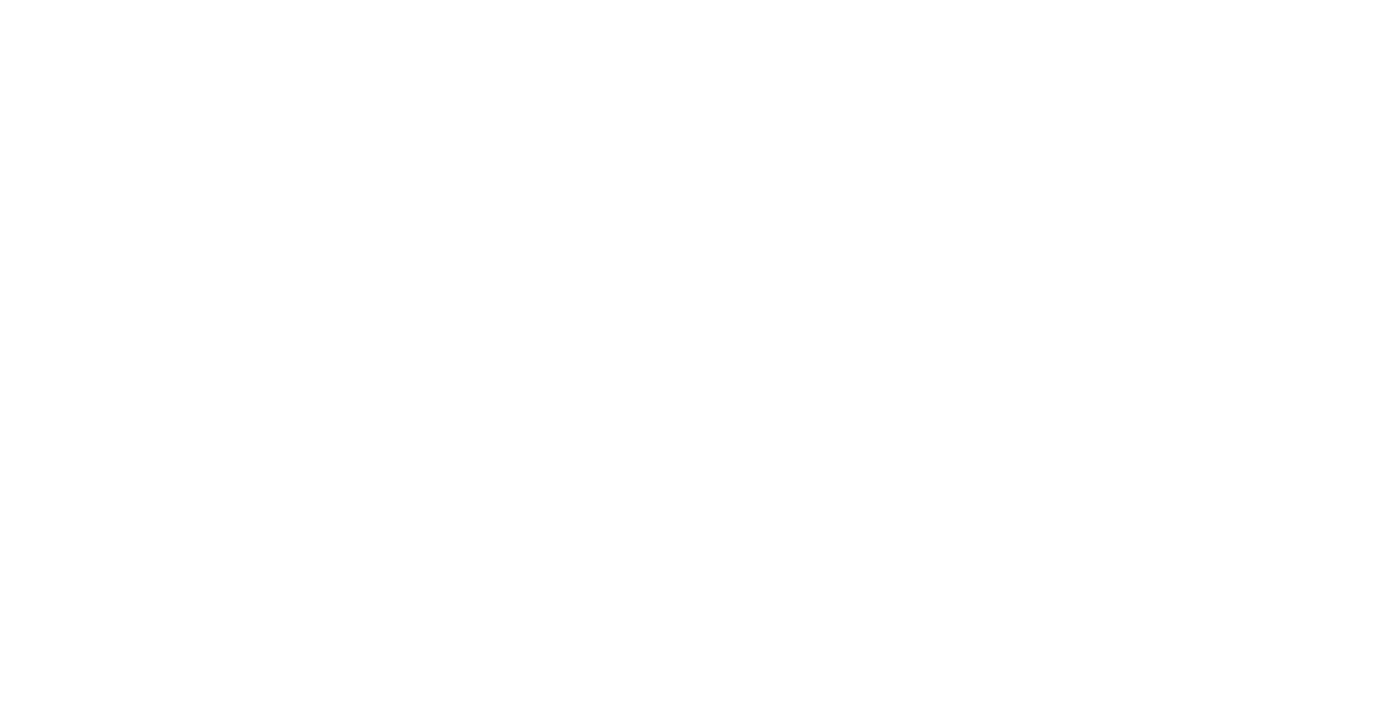
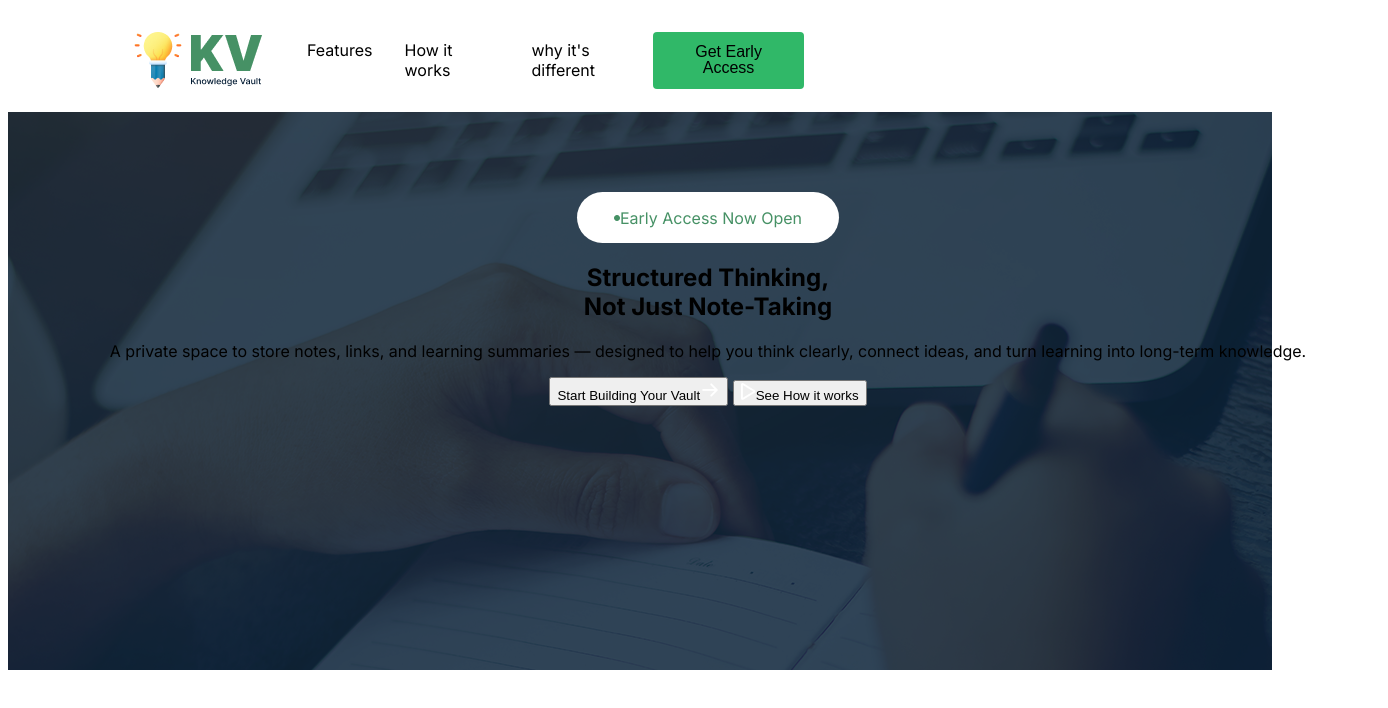
Before and after one commit to SadiaIslamDia/Assignment01-PH, a plain HTML site: page index.html in a window 1280 px wide. Shown: the whole page, 1388 px wide, since content can reach past the window. Drawn offline with Linux system fonts and the light colour scheme.

Commit message:
feat: implement hero banner section

```diff
--- a/index.html
+++ b/index.html
@@ -4,8 +4,60 @@
     <meta charset="UTF-8">
     <meta name="viewport" content="width=device-width, initial-scale=1.0">
     <title>assignment: 01</title>
+            <link rel="preconnect" href="https://fonts.googleapis.com">
+<link rel="preconnect" href="https://fonts.gstatic.com" crossorigin>
+<link href="https://fonts.googleapis.com/css2?family=Inter:ital,opsz,wght@0,14..32,100..900;1,14..32,100..900&display=swap" rel="stylesheet">
+
+  <link   rel="stylesheet" href="style.css">
+
 </head>
-<body>
+<body class="font-inter" >
+    <!-- Top Navigation-->
+     <header class="nav-cont">
+
+        <nav class="nav-menu">
+            <div class="nav-logo">
+                <img src="assets/logo-navbar.png">
+            </div>
+
+
+
+
+        <ul class="menu">
+            <li>Features</li>
+            <li>How it works</li>
+            <li>why it's different</li>
+
+        </ul>
+        <div class="nav-btn">
+            <button>Get Early Access</button>
+        </div>
+
+
+
+         </nav>
+            </header>
+
+         <section class="hero-section">
+            <div class="hero-cont">
+                <div class="hero-badge">
+                   <img src="assets/EA-batch.png"><span>Early Access Now Open
+                </span></div>
+                <h1 class="hero-title">Structured Thinking,<br>
+                <span class="hero-title2">Not Just Note-Taking</span>
+                </h1>
+                <p>A private space to store notes, links, and learning summaries — designed to
+help you think clearly, connect ideas, and turn learning into long-term knowledge.</p>
+<div class="hero-btn">
+    <button class="h-btn1">Start Building Your Vault<img src="assets/ArrowRight.png"></button>
+    <button class="h-btn2"><img src="assets/h-btn2-play.png">See How it works</button>
+</div>
+
+
+
+            </div>
+
+         </section>
 
 </body>
 </html>
--- a/style.css
+++ b/style.css
@@ -0,0 +1,80 @@
+
+.font-inter {
+  font-family: "Inter", sans-serif;
+  font-optical-sizing: auto;
+
+}
+
+.nav-cont{
+    background-color: #FFFFFF;
+    border-bottom: 1px;
+    padding: 16px 120px 16px 120px;
+}
+.nav-menu{
+    display: flex;
+    justify-content: space-between;
+    align-items: center;
+    width: 66% ;
+    max-width: 1600px;
+    margin: opx auto;
+
+}
+
+.nav-logo{
+    width:139px;
+    height: 60px;
+}
+.menu{
+    display: flex;
+    list-style: none;
+    gap: 32px;
+}
+
+.nav-btn button{
+
+    border: none;
+    background-color: #30B868;
+    padding: 12.5px 16px ;
+    border-radius: 4px;
+    font-size: 16px;
+    font-weight: 600px;
+    line-height: 100%;
+
+
+}
+.hero-section{
+   position: relative;
+   background-image: url("assets/hero-bg.png");
+   background-position: center;
+   padding: 80px 20px 100px 20px;
+   text-align: center;
+
+}
+.hero-cont{
+    width: 1360px;
+    height: 378px;
+    text-align: center;
+    margin: 0 auto;
+
+
+}
+
+.hero-badge{
+    background-color: #FFFFFF;
+    width: 238px;
+    height: 35px;
+    border-radius: 1000px;
+    padding: 8px 12px ;
+    margin: 0 auto 16px auto;
+    align-items: center;
+    display: flex;
+    justify-content: center;
+    color: #469165;
+}
+.hero-title1{
+ color: #ffffff;
+  font-size: 72px;
+  font-weight: 700;
+
+
+}
```
Also changed, not shown: assets/EA-batch.png (added), assets/h-btn2-play.png (added).
